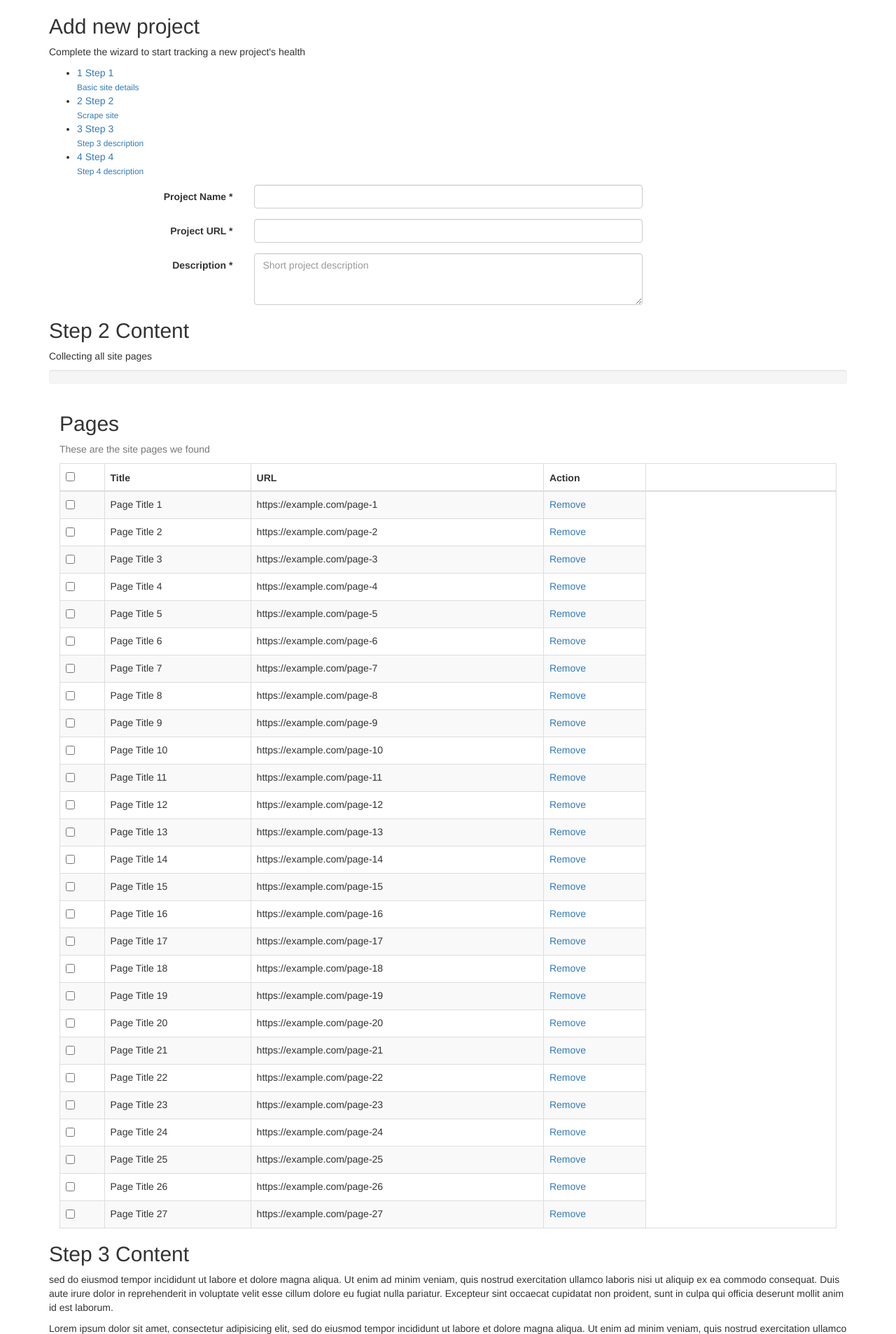
After one commit to Adyg/fides, a Django app: page /add/project/ in a window 1280 px wide. The commit adds this page. Shown: the part 2975-4882 px from the top of the page at 70% size. Run offline with Django 3.2, Linux system fonts and the light colour scheme; some libraries are stand-ins or nearby versions.

Commit message:
add new project wizard, steps 1 & 2

```diff
--- a/provisioning/vars/main.yml
+++ b/provisioning/vars/main.yml
@@ -18,7 +18,7 @@ nginx_sites:
      - server_name _
      - location / {
         include proxy_params;
-        proxy_pass http://unix:/tmp/fides.sock;
+        proxy_pass http://unix:/var/tmp/fides.sock;
        }
 
 #postgresql
@@ -34,7 +34,7 @@ postgresql_users:
 #supervisor
 supervisor_programs:
   - name: 'gunicorn'
-    command: gunicorn --workers 3 --bind unix:/tmp/fides.sock fides.wsgi:application
+    command: gunicorn --workers 3 --bind unix:/var/tmp/fides.sock fides.wsgi:application
     state: present
     configuration: |
       directory=/home/fides/src
--- /dev/null
+++ b/src/fides/templates/mockup/add_project.html
@@ -0,0 +1,417 @@
+{% extends 'base.html' %}
+
+{% load static %}
+
+{% block page_title %}New Project{% endblock page_title %}
+
+{% block content %}
+<div class="row">
+  <div class="col-md-12 col-sm-12 col-xs-12">
+    <div class="x_panel">
+      <div class="x_title">
+        <h2>Add new project</h2>
+        <div class="clearfix"></div>
+      </div>
+      <div class="x_content">
+
+
+        <!-- Smart Wizard -->
+        <p>Complete the wizard to start tracking a new project's health</p>
+        <div id="wizard" class="form_wizard wizard_horizontal">
+          <ul class="wizard_steps">
+            <li>
+              <a href="#step-1">
+                <span class="step_no">1</span>
+                <span class="step_descr">
+                                  Step 1<br />
+                                  <small>Basic site details</small>
+                              </span>
+              </a>
+            </li>
+            <li>
+              <a href="#step-2">
+                <span class="step_no">2</span>
+                <span class="step_descr">
+                                  Step 2<br />
+                                  <small>Scrape site</small>
+                              </span>
+              </a>
+            </li>
+            <li>
+              <a href="#step-3">
+                <span class="step_no">3</span>
+                <span class="step_descr">
+                                  Step 3<br />
+                                  <small>Step 3 description</small>
+                              </span>
+              </a>
+            </li>
+            <li>
+              <a href="#step-4">
+                <span class="step_no">4</span>
+                <span class="step_descr">
+                                  Step 4<br />
+                                  <small>Step 4 description</small>
+                              </span>
+              </a>
+            </li>
+          </ul>
+          <div id="step-1">
+            <form class="form-horizontal form-label-left">
+
+              <div class="form-group">
+                <label class="control-label col-md-3 col-sm-3 col-xs-12" for="first-name">Project Name <span class="required">*</span>
+                </label>
+                <div class="col-md-6 col-sm-6 col-xs-12">
+                  <input type="text" id="first-name" required="required" class="form-control col-md-7 col-xs-12">
+                </div>
+              </div>
+
+              <div class="form-group">
+                <label class="control-label col-md-3 col-sm-3 col-xs-12" for="first-name">Project URL <span class="required">*</span>
+                </label>
+                <div class="col-md-6 col-sm-6 col-xs-12">
+                  <input type="text" id="first-name" required="required" class="form-control col-md-7 col-xs-12">
+                </div>
+              </div>
+
+              <div class="form-group">
+                <label class="control-label col-md-3 col-sm-3 col-xs-12" for="first-name">Description <span class="required">*</span>
+                </label>
+                <div class="col-md-6 col-sm-6 col-xs-12">
+                    <textarea class="form-control" rows="3" placeholder="Short project description"></textarea>
+                </div>
+              </div>
+
+            </form>
+
+          </div>
+          <div id="step-2">
+            <h2 class="StepTitle">Step 2 Content</h2>
+            <div class="state-1">
+                <p>
+                  Collecting all site pages
+                </p>
+                <div class="progress">
+                    <div class="progress-bar progress-bar-info" data-transitiongoal="65" aria-valuenow="65"></div>
+                </div>
+            </div>
+
+            <div class="state-2">
+              <div class="col-md-12 col-sm-12 col-xs-12">
+                <div class="x_panel">
+                  <div class="x_title">
+                    <h2>Pages</small></h2>
+                    <div class="clearfix"></div>
+                  </div>
+                  <div class="x_content">
+                    <p class="text-muted font-13 m-b-30">
+                        These are the site pages we found
+                    </p>
+                    <table id="datatable-checkbox" class="table table-striped table-bordered bulk_action jambo_table" width="100%">
+                      <thead>
+                        <tr class="headings">
+                          <th>
+                             <input type="checkbox" id="check-all" class="flat">
+                          </th>
+                          <th class="column-title">Title</th>
+                          <th class="column-title">URL</th>
+                          <th class="column-title no-link last"><span class="nobr">Action</span>
+                          </th>
+                          <th class="bulk-actions" colspan="3">
+                              <a class="antoo" style="color:#fff; font-weight:500;">Bulk Actions ( <span class="action-cnt"> </span> ) <i class="fa fa-chevron-down"></i></a>
+                          </th>
+                        </tr>
+                      </thead>
+
+
+                      <tbody>
+                        <tr>
+                          <td>
+                             <input type="checkbox" id="check-all" class="flat" name="table_records">
+                          </td>
+                          <td>Page Title 1</td>
+                          <td>https://example.com/page-1</td>
+                          <td class=" last"><a href="#">Remove</a></td>
+                        </tr>
+                        <tr>
+                         <td>
+                             <input type="checkbox" id="check-all" class="flat" name="table_records">
+                          </td>
+                          <td>Page Title 2</td>
+                          <td>https://example.com/page-2</td>
+                          <td class=" last"><a href="#">Remove</a></td>
+                        </tr>
+                        <tr>
+                            <td>
+                                 <input type="checkbox" id="check-all" class="flat" name="table_records">
+                          </td>
+                          <td>Page Title 3</td>
+                          <td>https://example.com/page-3</td>
+                          <td class=" last"><a href="#">Remove</a></td>
+                        </tr>
+                        <tr>
+                          <td>
+                             <input type="checkbox" id="check-all" class="flat" name="table_records">
+                          </td>
+                          <td>Page Title 4</td>
+                          <td>https://example.com/page-4</td>
+                          <td class=" last"><a href="#">Remove</a></td>
+                        </tr>
+                        <tr>
+                          <td>
+                             <input type="checkbox" id="check-all" class="flat" name="table_records">
+                          </td>
+                          <td>Page Title 5</td>
+                          <td>https://example.com/page-5</td>
+                          <td class=" last"><a href="#">Remove</a></td>
+                        </tr>
+                        <tr>
+                          <td>
+                             <input type="checkbox" id="check-all" class="flat" name="table_records">
+                          </td>
+                          <td>Page Title 6</td>
+                          <td>https://example.com/page-6</td>
+                          <td class=" last"><a href="#">Remove</a></td>
+                        </tr>
+                        <tr>
+                          <td>
+                             <input type="checkbox" id="check-all" class="flat" name="table_records">
+                          </td>
+                          <td>Page Title 7</td>
+                          <td>https://example.com/page-7</td>
+                          <td class=" last"><a href="#">Remove</a></td>
+                        </tr>
+                        <tr>
+                          <td>
+                             <input type="checkbox" id="check-all" class="flat" name="table_records">
+                          </td>
+                          <td>Page Title 8</td>
+                          <td>https://example.com/page-8</td>
+                          <td class=" last"><a href="#">Remove</a></td>
+                        </tr>
+                        <tr>
+                          <td>
+                             <input type="checkbox" id="check-all" class="flat" name="table_records">
+                          </td>
+                          <td>Page Title 9</td>
+                          <td>https://example.com/page-9</td>
+                          <td class=" last"><a href="#">Remove</a></td>
+                        </tr>
+                        <tr>
+                          <td>
+                             <input type="checkbox" id="check-all" class="flat" name="table_records">
+                          </td>
+                          <td>Page Title 10</td>
+                          <td>https://example.com/page-10</td>
+                          <td class=" last"><a href="#">Remove</a></td>
+                        </tr>
+                        <tr>
+                          <td>
+                             <input type="checkbox" id="check-all" class="flat" name="table_records">
+                          </td>
+                          <td>Page Title 11</td>
+                          <td>https://example.com/page-11</td>
+                          <td class=" last"><a href="#">Remove</a></td>
+                        </tr>
+                        <tr>
+                          <td>
+                             <input type="checkbox" id="check-all" class="flat" name="table_records">
+                          </td>
+                          <td>Page Title 12</td>
+                          <td>https://example.com/page-12</td>
+                          <td class=" last"><a href="#">Remove</a></td>
+                        </tr>
+                        <tr>
+                          <td>
+                             <input type="checkbox" id="check-all" class="flat" name="table_records">
+                          </td>
+                          <td>Page Title 13</td>
+                          <td>https://example.com/page-13</td>
+                          <td class=" last"><a href="#">Remove</a></td>
+                        </tr>
+                        <tr>
+                           <td>
+                             <input type="checkbox" id="check-all" class="flat" name="table_records">
+                          </td>
+                          <td>Page Title 14</td>
+                          <td>https://example.com/page-14</td>
+                          <td class=" last"><a href="#">Remove</a></td>
+                        </tr>
+                        <tr>
+                          <td>
+                             <input type="checkbox" id="check-all" class="flat" name="table_records">
+                          </td>
+                          <td>Page Title 15</td>
+                          <td>https://example.com/page-15</td>
+                          <td class=" last"><a href="#">Remove</a></td>
+                        </tr>
+                        <tr>
+                          <td>
+                             <input type="checkbox" id="check-all" class="flat" name="table_records">
+                          </td>
+                          <td>Page Title 16</td>
+                          <td>https://example.com/page-16</td>
+                          <td class=" last"><a href="#">Remove</a></td>
+                        </tr>
+                        <tr>
+                          <td>
+                             <input type="checkbox" id="check-all" class="flat" name="table_records">
+                          </td>
+                          <td>Page Title 17</td>
+                          <td>https://example.com/page-17</td>
+                          <td class=" last"><a href="#">Remove</a></td>
+                        </tr>
+                        <tr>
+                          <td>
+                             <input type="checkbox" id="check-all" class="flat" name="table_records">
+                          </td>
+                          <td>Page Title 18</td>
+                          <td>https://example.com/page-18</td>
+                          <td class=" last"><a href="#">Remove</a></td>
+                        </tr>
+                        <tr>
+                          <td>
+                             <input type="checkbox" id="check-all" class="flat" name="table_records">
+                          </td>
+                          <td>Page Title 19</td>
+                          <td>https://example.com/page-19</td>
+                          <td class=" last"><a href="#">Remove</a></td>
+                        </tr>
+                        <tr>
+                          <td>
+                             <input type="checkbox" id="check-all" class="flat" name="table_records">
+                          </td>
+                          <td>Page Title 20</td>
+                          <td>https://example.com/page-20</td>
+                          <td class=" last"><a href="#">Remove</a></td>
+                        </tr>
+                        <tr>
+                          <td>
+                             <input type="checkbox" id="check-all" class="flat" name="table_records">
+                          </td>
+                          <td>Page Title 21</td>
+                          <td>https://example.com/page-21</td>
+                          <td class=" last"><a href="#">Remove</a></td>
+                        </tr>
+                        <tr>
+                          <td>
+                             <input type="checkbox" id="check-all" class="flat" name="table_records">
+                          </td>
+                          <td>Page Title 22</td>
+                          <td>https://example.com/page-22</td>
+                          <td class=" last"><a href="#">Remove</a></td>
+                        </tr>
+                        <tr>
+                          <td>
+                             <input type="checkbox" id="check-all" class="flat" name="table_records">
+                          </td>
+                          <td>Page Title 23</td>
+                          <td>https://example.com/page-23</td>
+                          <td class=" last"><a href="#">Remove</a></td>
+                        </tr>
+                        <tr>
+                          <td>
+                             <input type="checkbox" id="check-all" class="flat" name="table_records">
+                          </td>
+                          <td>Page Title 24</td>
+                          <td>https://example.com/page-24</td>
+                          <td class=" last"><a href="#">Remove</a></td>
+                        </tr>
+                        <tr>
+                          <td>
+                             <input type="checkbox" id="check-all" class="flat" name="table_records">
+                          </td>
+                          <td>Page Title 25</td>
+                          <td>https://example.com/page-25</td>
+                          <td class=" last"><a href="#">Remove</a></td>
+                        </tr>
+                        <tr>
+                          <td>
+                             <input type="checkbox" id="check-all" class="flat" name="table_records">
+                          </td>
+                          <td>Page Title 26</td>
+                          <td>https://example.com/page-26</td>
+                          <td class=" last"><a href="#">Remove</a></td>
+                        </tr>
+                        <tr>
+                          <td>
+                             <input type="checkbox" id="check-all" class="flat" name="table_records">
+                          </td>
+                          <td>Page Title 27</td>
+                          <td>https://example.com/page-27</td>
+                          <td class=" last"><a href="#">Remove</a></td>
+                        </tr>
+                      </tbody>
+                    </table>
+                  </div>
+                </div>
+              </div>
+            </div>
+          </div>
+          <div id="step-3">
+            <h2 class="StepTitle">Step 3 Content</h2>
+            <p>
+              sed do eiusmod tempor incididunt ut labore et dolore magna aliqua. Ut enim ad minim veniam, quis nostrud exercitation ullamco laboris nisi ut aliquip ex ea commodo consequat. Duis aute irure dolor in reprehenderit in voluptate velit esse cillum dolore
+              eu fugiat nulla pariatur. Excepteur sint occaecat cupidatat non proident, sunt in culpa qui officia deserunt mollit anim id est laborum.
+            </p>
+            <p>
+              Lorem ipsum dolor sit amet, consectetur adipisicing elit, sed do eiusmod tempor incididunt ut labore et dolore magna aliqua. Ut enim ad minim veniam, quis nostrud exercitation ullamco laboris nisi ut aliquip ex ea commodo consequat. Duis aute irure dolor
+              in reprehenderit in voluptate velit esse cillum dolore eu fugiat nulla pariatur. Excepteur sint occaecat cupidatat non proident, sunt in culpa qui officia deserunt mollit anim id est laborum.
+            </p>
+          </div>
+          <div id="step-4">
+            <h2 class="StepTitle">Step 4 Content</h2>
+            <p>Lorem ipsum dolor sit amet, consectetur adipisicing elit, sed do eiusmod tempor incididunt ut labore et dolore magna aliqua. Ut enim ad minim veniam, quis nostrud exercitation ullamco laboris nisi ut aliquip ex ea commodo consequat.
+              Duis aute irure dolor in reprehenderit in voluptate velit esse cillum dolore eu fugiat nulla pariatur. Excepteur sint occaecat cupidatat non proident, sunt in culpa qui officia deserunt mollit anim id est laborum.
+            </p>
+            <p>
+              Lorem ipsum dolor sit amet, consectetur adipisicing elit, sed do eiusmod tempor incididunt ut labore et dolore magna aliqua. Ut enim ad minim veniam, quis nostrud exercitation ullamco laboris nisi ut aliquip ex ea commodo consequat. Duis aute irure dolor
+              in reprehenderit in voluptate velit esse cillum dolore eu fugiat nulla pariatur. Excepteur sint occaecat cupidatat non proident, sunt in culpa qui officia deserunt mollit anim id est laborum.
+            </p>
+            <p>
+              Lorem ipsum dolor sit amet, consectetur adipisicing elit, sed do eiusmod tempor incididunt ut labore et dolore magna aliqua. Ut enim ad minim veniam, quis nostrud exercitation ullamco laboris nisi ut aliquip ex ea commodo consequat. Duis aute irure dolor
+              in reprehenderit in voluptate velit esse cillum dolore eu fugiat nulla pariatur. Excepteur sint occaecat cupidatat non proident, sunt in culpa qui officia deserunt mollit anim id est laborum.
+            </p>
+          </div>
+
+        </div>
+        <!-- End SmartWizard Content -->
+      </div>
+    </div>
+  </div>
+</div>
+</div>
+{% endblock content %}
+
+{% block extra_stylesheets %}
+    <!-- iCheck -->
+    <link href="{% static 'bower_components/gentelella/vendors/iCheck/skins/flat/green.css' %}" rel="stylesheet">
+    <!-- Datatables -->
+    <link href="{% static 'bower_components/gentelella/vendors/datatables.net-bs/css/dataTables.bootstrap.min.css' %}" rel="stylesheet">
+    <link href="{% static 'bower_components/gentelella/vendors/datatables.net-buttons-bs/css/buttons.bootstrap.min.css' %}" rel="stylesheet">
+    <link href="{% static 'bower_components/gentelella/vendors/datatables.net-fixedheader-bs/css/fixedHeader.bootstrap.min.css' %}" rel="stylesheet">
+    <link href="{% static 'bower_components/gentelella/vendors/datatables.net-responsive-bs/css/responsive.bootstrap.min.css' %}" rel="stylesheet">
+    <link href="{% static 'bower_components/gentelella/vendors/datatables.net-scroller-bs/css/scroller.bootstrap.min.css' %}" rel="stylesheet">
+{% endblock extra_stylesheets %}
+
+{% block extra_scripts %}
+    <!-- iCheck -->
+    <script src="{% static 'bower_components/gentelella/vendors/iCheck/icheck.min.js' %}"></script>
+    <!-- Datatables -->
+    <script src="{% static 'bower_components/gentelella/vendors/datatables.net/js/jquery.dataTables.min.js' %}"></script>
+    <script src="{% static 'bower_components/gentelella/vendors/datatables.net-bs/js/dataTables.bootstrap.min.js' %}"></script>
+    <script src="{% static 'bower_components/gentelella/vendors/datatables.net-buttons/js/dataTables.buttons.min.js' %}"></script>
+    <script src="{% static 'bower_components/gentelella/vendors/datatables.net-buttons-bs/js/buttons.bootstrap.min.js' %}"></script>
+    <script src="{% static 'bower_components/gentelella/vendors/datatables.net-buttons/js/buttons.flash.min.js' %}"></script>
+    <script src="{% static 'bower_components/gentelella/vendors/datatables.net-buttons/js/buttons.html5.min.js' %}"></script>
+    <script src="{% static 'bower_components/gentelella/vendors/datatables.net-buttons/js/buttons.print.min.js' %}"></script>
+    <script src="{% static 'bower_components/gentelella/vendors/datatables.net-fixedheader/js/dataTables.fixedHeader.min.js' %}"></script>
+    <script src="{% static 'bower_components/gentelella/vendors/datatables.net-keytable/js/dataTables.keyTable.min.js' %}"></script>
+    <script src="{% static 'bower_components/gentelella/vendors/datatables.net-responsive/js/dataTables.responsive.min.js' %}"></script>
+    <script src="{% static 'bower_components/gentelella/vendors/datatables.net-responsive-bs/js/responsive.bootstrap.js' %}"></script>
+    <script src="{% static 'bower_components/gentelella/vendors/datatables.net-scroller/js/dataTables.scroller.min.js' %}"></script>
+    <script src="{% static 'bower_components/gentelella/vendors/jszip/dist/jszip.min.js' %}"></script>
+    <script src="{% static 'bower_components/gentelella/vendors/pdfmake/build/pdfmake.min.js' %}"></script>
+    <script src="{% static 'bower_components/gentelella/vendors/pdfmake/build/vfs_fonts.js' %}"></script>
+{% endblock extra_scripts %}
--- a/src/fides/urls.py
+++ b/src/fides/urls.py
@@ -26,6 +26,7 @@ urlpatterns = [
     ## MOCKUP
     path('', mockup_views.mockup_login, name='login'),
     path('dashboard/', mockup_views.mockup_dashboard, name='dashboard'),
+    path('add/project/', mockup_views.mockup_add_project, name='add-project'),
     ## END MOCKUP
 
 ] + static(settings.STATIC_URL, document_root=settings.STATIC_ROOT)
--- a/src/fides/views/mockup.py
+++ b/src/fides/views/mockup.py
@@ -12,3 +12,9 @@ def mockup_dashboard(request):
 
     return render(request, 'mockup/dashboard.html', {
     })
+
+
+def mockup_add_project(request):
+
+    return render(request, 'mockup/add_project.html', {
+    })
--- a/src/templates/base.html
+++ b/src/templates/base.html
@@ -22,6 +22,9 @@
 
     <!-- Custom Theme Style -->
     <link href="{% static 'bower_components/gentelella/build/css/custom.min.css' %}" rel="stylesheet">
+
+    {% block extra_stylesheets %}
+    {% endblock extra_stylesheets %}
   </head>
 
   <body class="nav-md">
@@ -34,6 +37,22 @@
         <!-- page content -->
         <div class="right_col" role="main">
           <div class="">
+            <div class="page-title">
+              <div class="title_left">
+                <h3>{% block page_title %}{% endblock page_title %}</h3>
+              </div>
+              <div class="title_right">
+                <div class="col-md-5 col-sm-5 col-xs-12 form-group pull-right top_search">
+                  <div class="input-group">
+                    <input type="text" class="form-control" placeholder="Search for...">
+                    <span class="input-group-btn">
+                      <button class="btn btn-default" type="button">Go!</button>
+                    </span>
+                  </div>
+                </div>
+              </div>
+            </div>
+            <div class="clearfix"></div>
             {% block content %}{% endblock content %}
           </div>
         </div>
@@ -53,6 +72,11 @@
     <script src="{% static 'bower_components/gentelella/vendors/nprogress/nprogress.js' %}"></script>
     <!-- bootstrap-progressbar -->
     <script src="{% static 'bower_components/gentelella/vendors/bootstrap-progressbar/bootstrap-progressbar.min.js' %}"></script>
+    <!-- jQuery Smart Wizard -->
+    <script src="{% static 'bower_components/gentelella/vendors/jQuery-Smart-Wizard/js/jquery.smartWizard.js' %}"></script>
+
+    {% block extra_scripts %}
+    {% endblock extra_scripts %}
 
     <!-- Custom Theme Scripts -->
     <script src="{% static 'bower_components/gentelella/build/js/custom.min.js' %}"></script>
```
Also changed, not shown: src/fides/templates/mockup/dashboard.html (+58 -103 lines), 1 other file.
